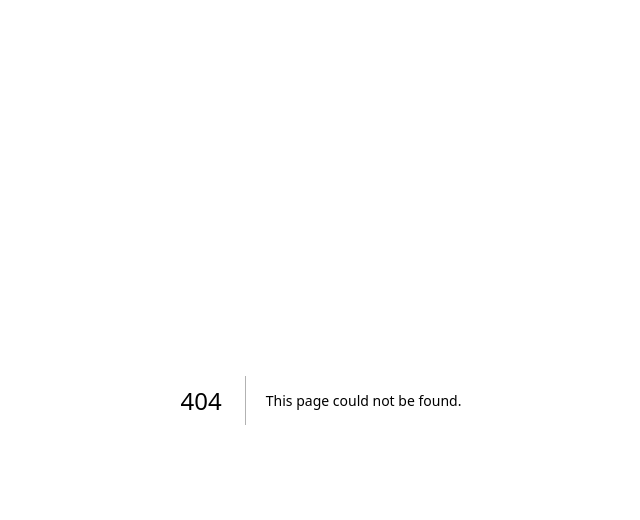
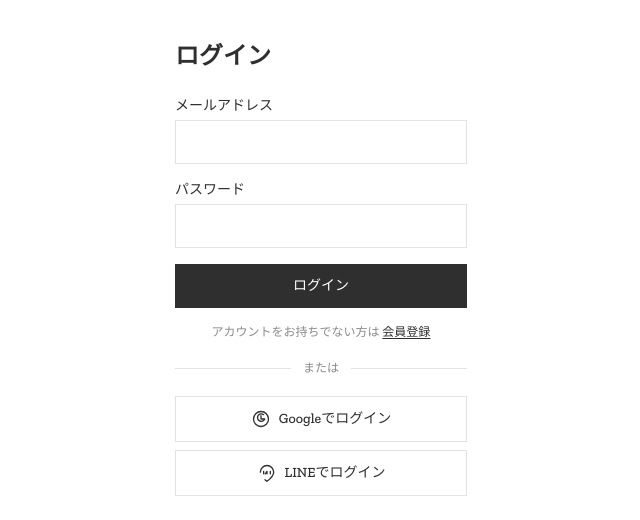
Before and after one commit to bbbbmo/baby-shop-jp, a Next.js app: page /signin in a window 1280 px wide. Before the commit this address had no page. Shown: the top 520 px of the page, without its empty margins (319-959 px from the left). Built offline with nearby package versions, Linux system fonts and the light colour scheme; no server answers; a web font is replaced by a local one.

Commit message:
feat(signin): /signin 라우트 추가
- 로그인 성공 시 세션/헤더 상태 표시가 아직 없어 홈으로 바로 이동
  (returnTo 등 복귀 로직은 다음 스펙으로 미룸)

Refs: docs/superpowers/specs/2026-08-04-signin-page-design.md

```diff
--- /dev/null
+++ b/src/app/signin/page.tsx
@@ -0,0 +1,10 @@
+import { Suspense } from "react";
+import { SigninView } from "@/views/signin/SigninView";
+
+export default function SigninPage() {
+  return (
+    <Suspense fallback={null}>
+      <SigninView />
+    </Suspense>
+  );
+}
--- /dev/null
+++ b/src/views/signin/SigninView.tsx
@@ -0,0 +1,23 @@
+"use client";
+
+import { useRouter, useSearchParams } from "next/navigation";
+import { useLocale } from "@/shared/i18n/LocaleProvider";
+import { SigninForm } from "@/features/signin-form";
+import { AuthErrorBanner } from "@/entities/auth";
+
+export function SigninView() {
+  const { d } = useLocale();
+  const router = useRouter();
+  const searchParams = useSearchParams();
+  const authError = searchParams.get("authError");
+
+  return (
+    <div className="mx-auto max-w-480 px-6 py-10 sm:px-10">
+      <h1 className="mb-6 text-2xl font-bold text-foreground">{d.signin.title}</h1>
+      {authError && (
+        <AuthErrorBanner code={authError} errors={d.signin.errors as Record<string, string>} />
+      )}
+      <SigninForm onSuccess={() => router.replace("/")} />
+    </div>
+  );
+}
```
